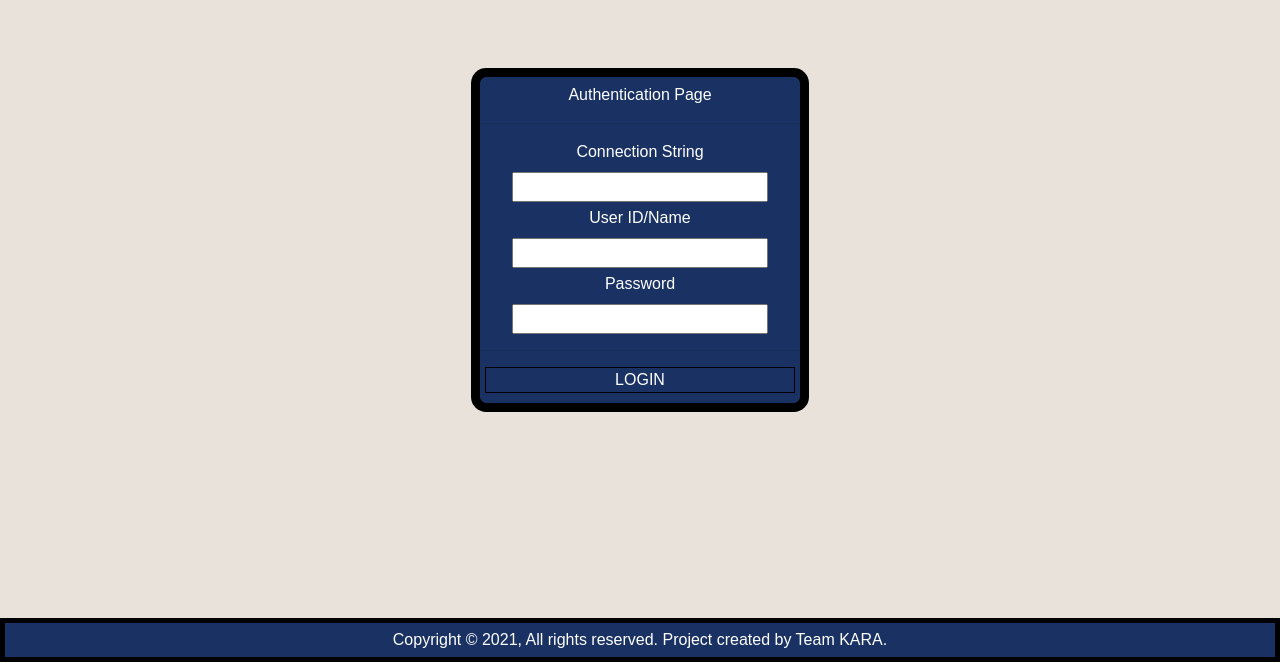
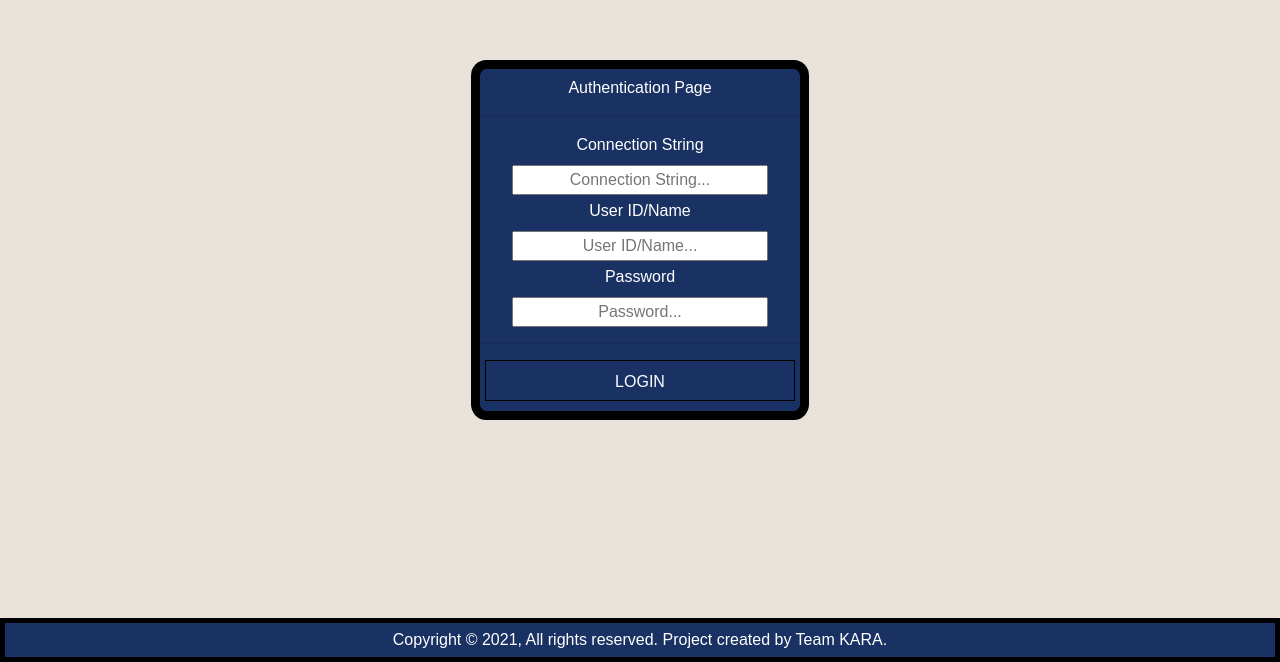
Before and after one commit to AbdulBaseetShabi/KARA, a React (Create React App) app in the folder client/: page /home in a window 1280 px wide. Shown: the part 138-800 px from the top of the page. Built offline with nearby package versions, Linux system fonts and the light colour scheme; a web font is replaced by a local one.

Commit message:
setting up home page to connect to API and display appropriate mesages

```diff
--- a/client/src/routes/home/home.css
+++ b/client/src/routes/home/home.css
@@ -17,7 +17,6 @@
 }
 
 #login-button:hover{
-    cursor: pointer;
     background-color: #e8e2db;
     color: #1A3263!important;
 }
--- a/client/src/routes/home/home.js
+++ b/client/src/routes/home/home.js
@@ -1,23 +1,130 @@
 import React from "react";
+import PopUp from "../../widgets/pop-ups/pop-ups";
 import "./home.css";
+import HTTPCalls from "../../services/api-connect";
 
-function Home(props) {
+class Home extends React.Component {
+  constructor(props) {
+    super(props);
+    this.state = {
+      loading: false,
+      response: {},
+    };
+    this.updatePopUp = this.updatePopUp.bind(this);
+    this.userData = {
+      connection_string: "",
+      user_id: "",
+      password: "",
+    };
+  }
+
+  modifyLoginCredentials(credential, value) {
+    this.userData[credential] = value;
+  }
+
+  updatePopUp(response) {
+    this.setState({ loading: false, response: response });
+  }
+
+  logIn() {
+    this.setState({ loading: true });
+    HTTPCalls("GET", "", "", (res) => {
+      console.log(res);
+      if (res) {
+        window.sessionStorage.setItem(
+          "user_kara_credentials",
+          JSON.stringify(this.userData)
+        );
+        this.setState({ loading: false });
+        // window.location.replace("/databases");
+      } else {
+        this.updatePopUp({ type: "error", message: "Error Occured" });
+      }
+    });
+  }
+
+  render() {
     return (
-    <div id="home-container" className="d-flex justify-content-center align-items-center">
+      <div
+        id="home-container"
+        className="d-flex justify-content-center align-items-center"
+      >
         <div id="login-container">
-            <label className="center-label" id="auth-label">Authentication Page</label>
-            <hr/>
+          <label className="center-label" id="auth-label">
+            Authentication Page
+          </label>
+          <hr />
           <label className="center-label">Connection String</label>
-            <input className="center-div" type="text"></input>
+          <input
+            className="center-div"
+            type="text"
+            id="connection-string"
+            placeholder="Connection String..."
+            onChange={(e) => {
+              this.modifyLoginCredentials("connection_string", e.target.value);
+            }}
+          ></input>
           <label className="center-label">User ID/Name</label>
-            <input className="center-div" type="text"></input>
+          <input
+            className="center-div"
+            type="text"
+            id="user-id"
+            placeholder="User ID/Name..."
+            onChange={(e) => {
+              this.modifyLoginCredentials("user_id", e.target.value);
+            }}
+          ></input>
           <label className="center-label">Password</label>
-            <input className="center-div"type="password"></input>
-            <hr/>
-            <a href="/databases" onClick={props.changeLocation}><div id="login-button" className="button">Login</div></a>
+          <input
+            className="center-div"
+            type="password"
+            id="password"
+            placeholder="Password..."
+            onChange={(e) => {
+              this.modifyLoginCredentials("password", e.target.value);
+            }}
+          ></input>
+          <hr />
+          <div
+            id="login-button"
+            className="button"
+            style={{
+              cursor: this.state.loading ? "auto" : "pointer",
+              height: this.state.loading ? "auto" : "41px",
+              lineHeight: this.state.loading ? "inherit" : "41px",
+            }}
+            onClick={
+              !this.state.loading
+                ? () => {
+                    this.logIn();
+                  }
+                : null
+            }
+          >
+            {this.state.loading ? (
+              <label style={{ paddingTop: "7px" }}>
+                <span
+                  className="spinner-border spinner-border-sm"
+                  aria-hidden="true"
+                  style={{ margin: "0 5px 3.5px 0px" }}
+                ></span>
+                Loading
+              </label>
+            ) : (
+              "Login"
+            )}
           </div>
+        </div>
+        <PopUp
+          modaltype={this.state.response.type}
+          show={Object.keys(this.state.response).length !== 0}
+          closePopUp={this.updatePopUp}
+        >
+          {this.state.response.message}
+        </PopUp>
       </div>
     );
   }
+}
 
 export default Home;
```
Lines whose indentation alone changed are shown as unchanged.
